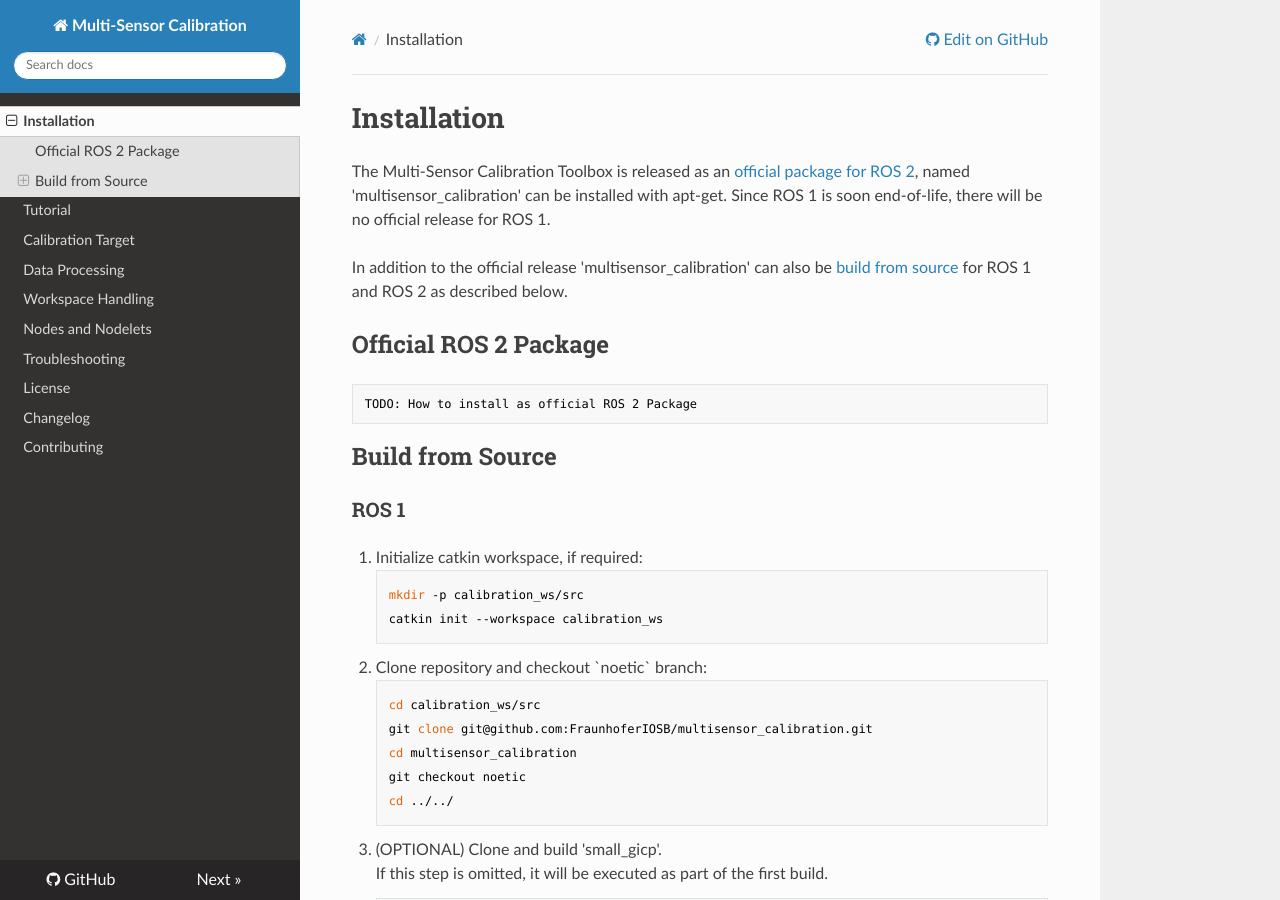
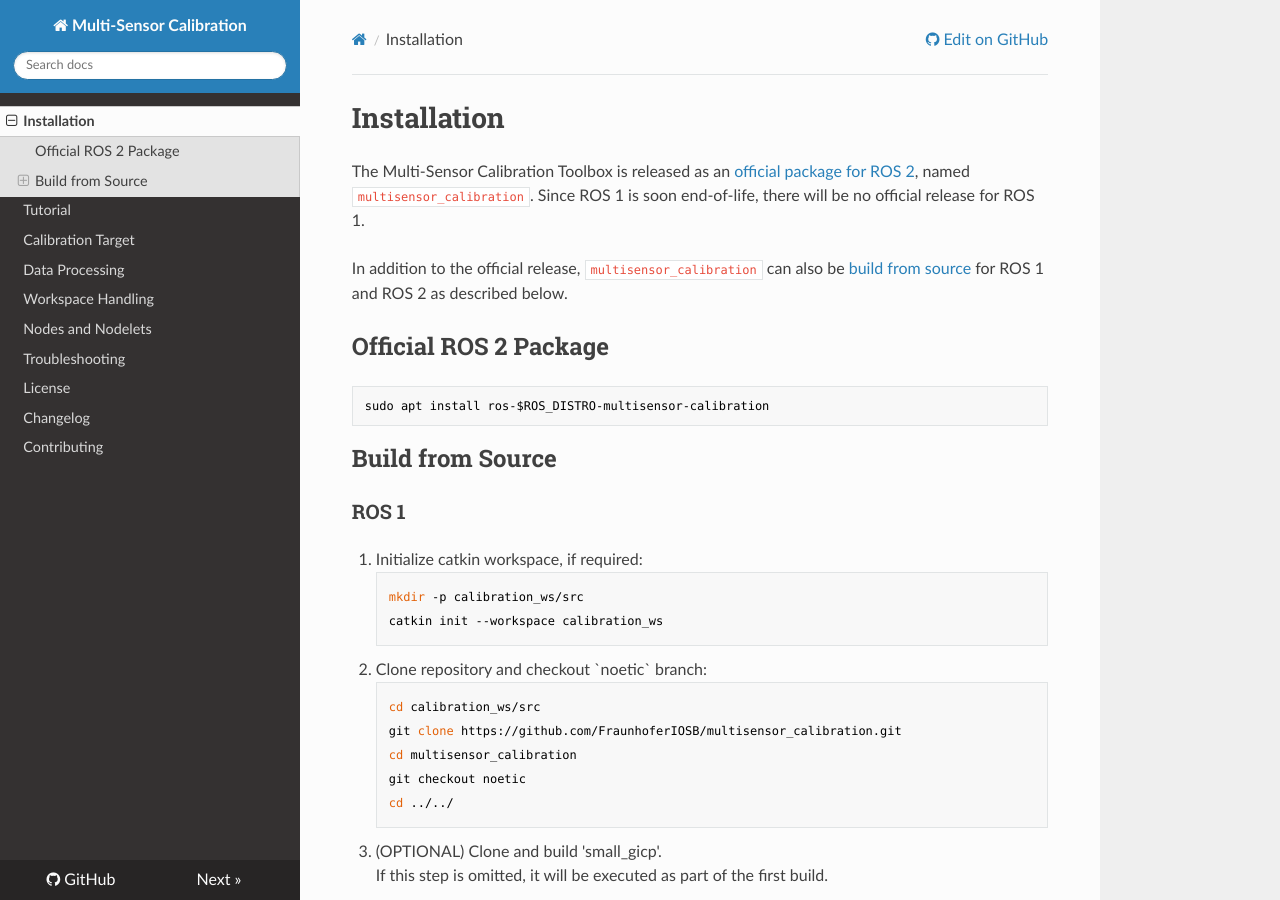
Before and after one commit to ronite-bw/multisensor_calibration, an MkDocs documentation site: the page built from doc/user_docs/installation.md, in a window 1280 px wide and 900 px high. Built offline with MkDocs 1.6.1, drawn with Linux system fonts in a browser that asks for light colours; nearby versions of some CDN libraries; some of the changed text lies outside the part shown.

Commit message:
docs: https links and package naming fixes

````diff
--- a/doc/user_docs/installation.md
+++ b/doc/user_docs/installation.md
@@ -1,14 +1,14 @@
 # Installation
 
-The Multi-Sensor Calibration Toolbox is released as an [official package for ROS 2](#official-ros-2-package), named 'multisensor_calibration' can be installed with apt-get.
+The Multi-Sensor Calibration Toolbox is released as an [official package for ROS 2](#official-ros-2-package), named `multisensor_calibration`.
 Since ROS 1 is soon end-of-life, there will be no official release for ROS 1.
 
-In addition to the official release 'multisensor_calibration' can also be [build from source](#build-from-source) for ROS 1 and ROS 2 as described below.
+In addition to the official release, `multisensor_calibration` can also be [build from source](#build-from-source) for ROS 1 and ROS 2 as described below.
 
 ## Official ROS 2 Package
 
 ```text
-TODO: How to install as official ROS 2 Package
+sudo apt install ros-$ROS_DISTRO-multisensor-calibration
 ```
 
 ## Build from Source
@@ -30,7 +30,7 @@
 
 ```bash
 cd calibration_ws/src
-git clone git@github.com:FraunhoferIOSB/multisensor_calibration.git
+git clone https://github.com/FraunhoferIOSB/multisensor_calibration.git
 cd multisensor_calibration
 git checkout noetic
 cd ../../
@@ -99,7 +99,7 @@
 
 ```bash
 cd calibration_ws/src
-git clone git@github.com:FraunhoferIOSB/multisensor_calibration.git
+git clone https://github.com/FraunhoferIOSB/multisensor_calibration.git
 ```
 </li>
 
````
Also changed, not shown: doc/user_docs/index.md (+3 -3 lines), doc/user_docs/tutorial.md (+1 -1 lines), README.md.
